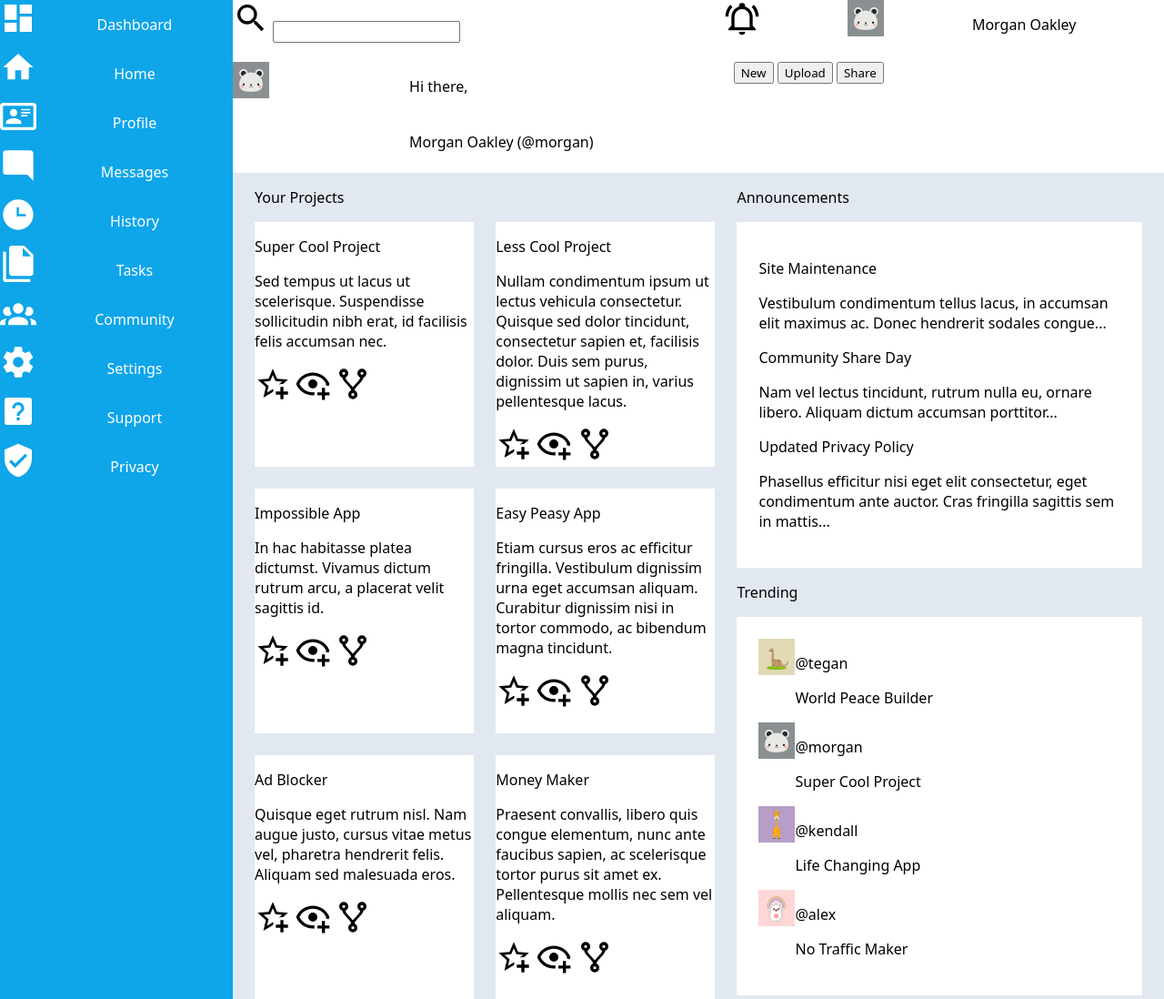
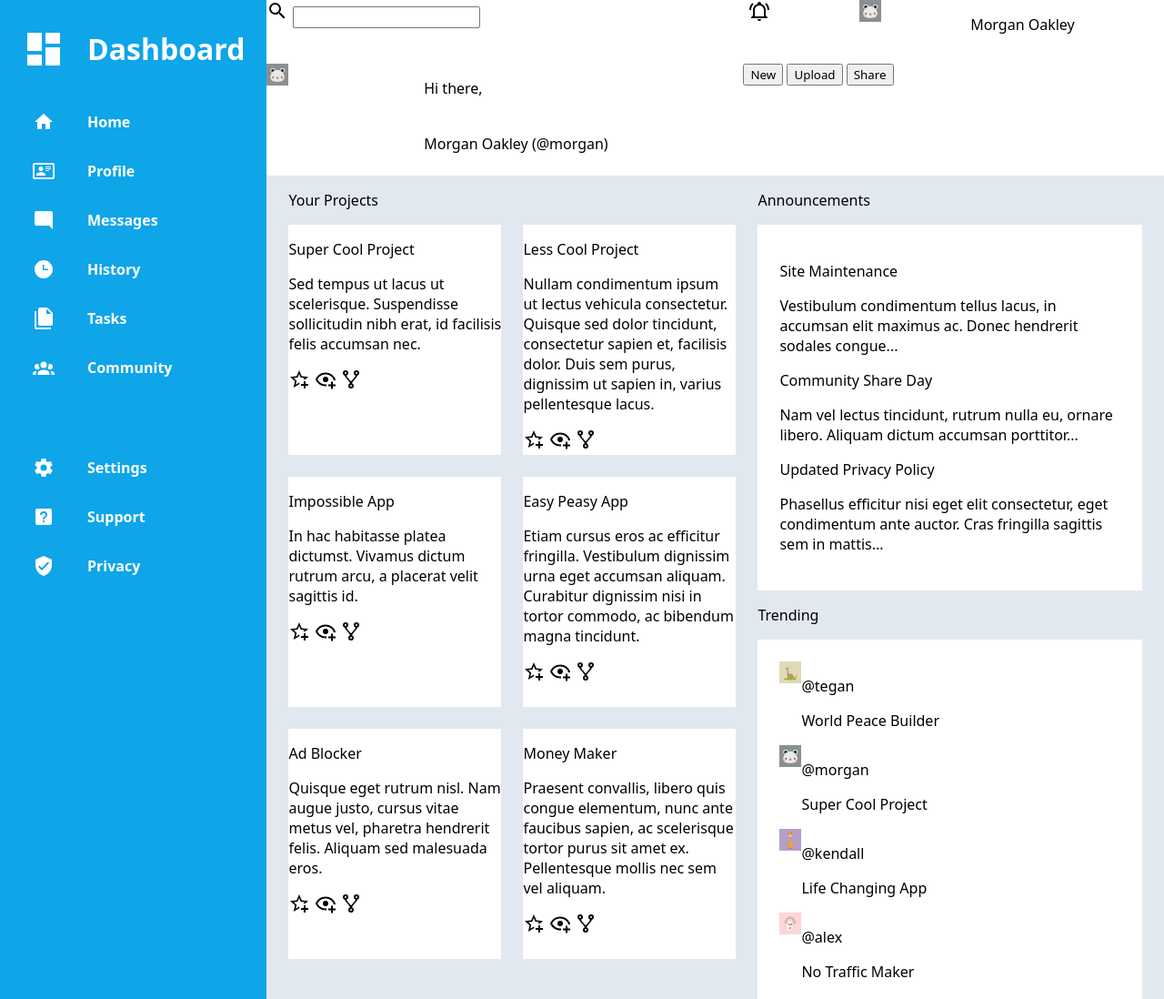
Before and after one commit to mipacn/admin-dashboard, a plain HTML site: page index.html in a window 1280 px wide. Shown: the top 1098 px of the page at 91% size. Drawn offline with Linux system fonts and the light colour scheme.

Commit message:
style dashboard section

```diff
--- a/styles.css
+++ b/styles.css
@@ -4,7 +4,7 @@
 }
 
 img {
-    height: 5vh;
+    height: 3vh;
     width: auto;
 }
 
@@ -24,22 +24,52 @@ body {
     background-color: #0ea5e9;
     color: white;
     grid-row: 1 / 3;
+    padding: 3vh;
+    padding-top: 0vh;
+}
+
+.sections {
+    display: flex;
+    flex-direction: column;
+    gap: 7vh;
 }
 
 .dashboard {
     display: grid;
+    align-items: center;
+    justify-content: start;
+    gap: 3vh
+}
+
+.dashboard.icon.white {
+    height: 6vh;
+    width: auto;
 }
 
 .dashboard > p {
     grid-column: 2;
+    font-weight: bold;
+    font-size: 4vh;
+    cursor: pointer;
 }
 
 .option {
     display: grid;
+    justify-content: start;
+    align-items: center;
+    gap: 3vh
+}
+
+.option > img {
+    margin-left: 1.5vh;
+    margin-right: 1.5vh;
 }
 
 .icon-p {
     grid-column: 2;
+    margin-right: auto;
+    font-weight: bold;
+    cursor: pointer;
 }
 
 .header {
```
